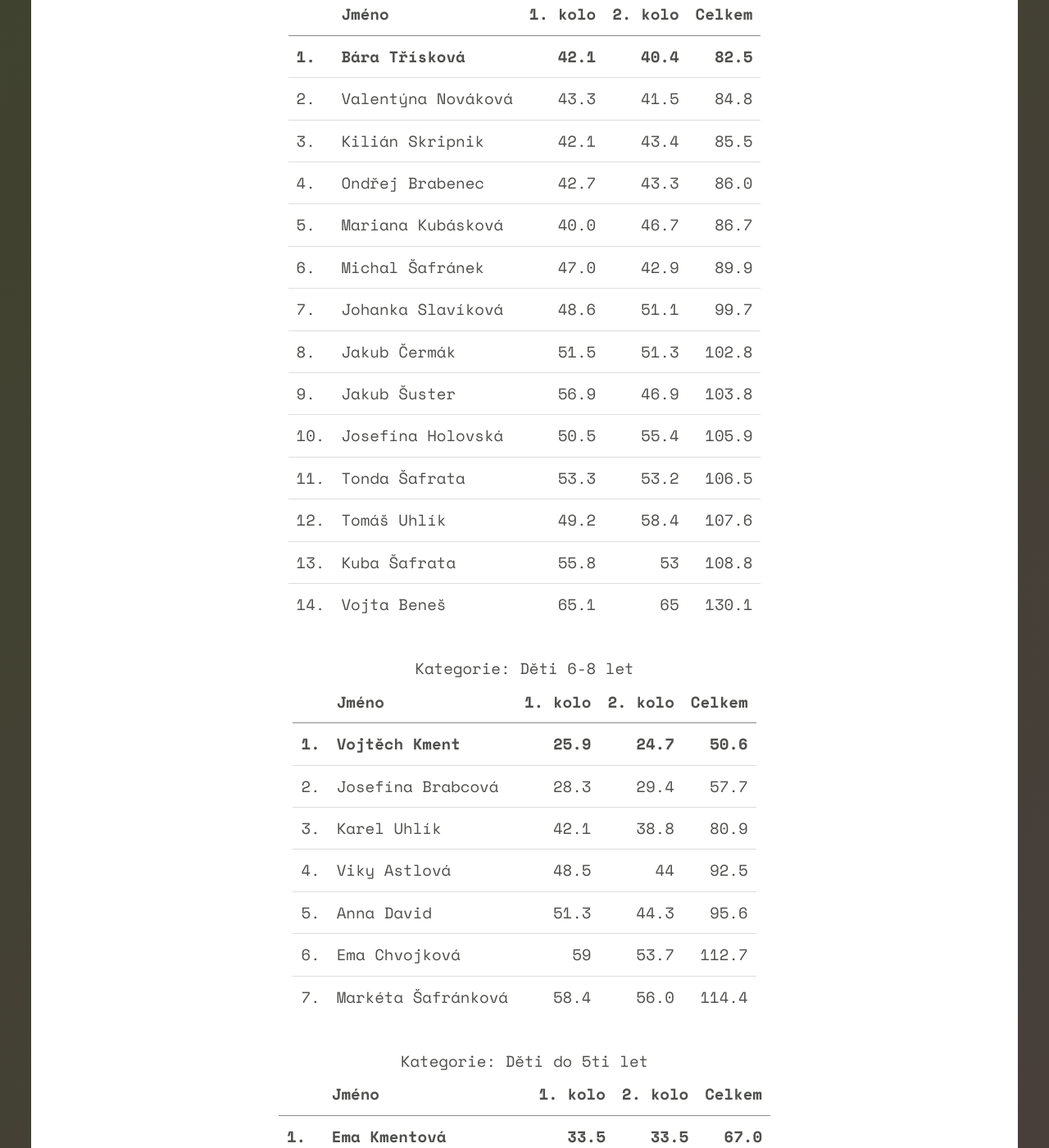
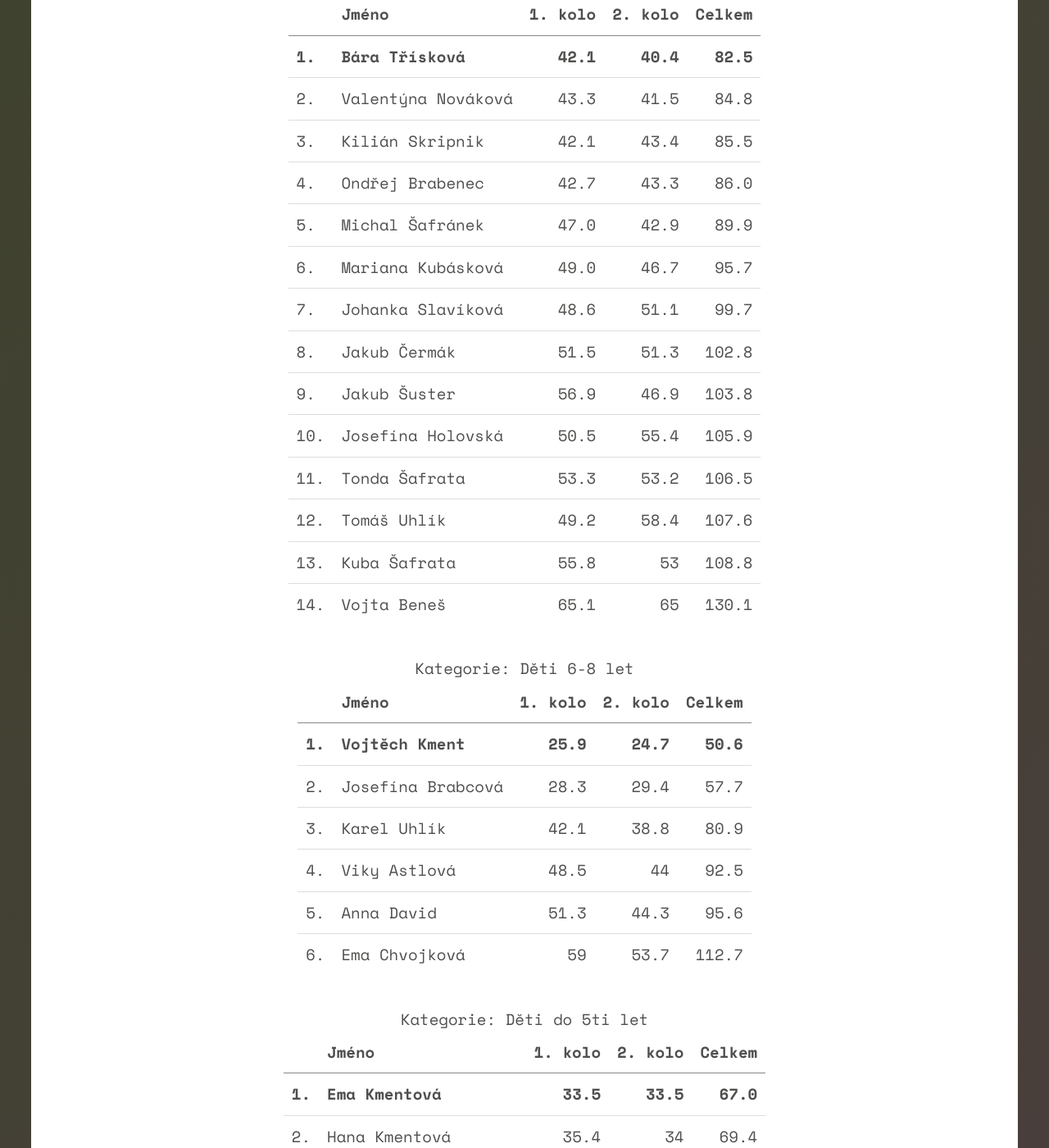
Before and after one commit to me2d09/slalom, a Jekyll site: the page built from _races/2023.md, in a window 1280 px wide and 1400 px high, scrolled down 2486 px. Shown: the whole window at 82% size. Built offline with Jekyll 4.4.1, drawn with Linux system fonts in a browser that asks for light colours; some of the changed text lies outside the part shown.

Commit message:
Update r2023.yml

```diff
--- a/_data/r2023.yml
+++ b/_data/r2023.yml
@@ -52,7 +52,7 @@
       round2: 46.7
     - name: Barbora Cíglerová
       round1: 44
-      round2: 44.7
+      round2: 46.7
     - name: Viktorie Cíglerová
       round1: 42.9
       round2: 39.6
@@ -108,7 +108,7 @@
       round1: 48.6
       round2: 51.1
     - name: Mariana Kubásková
-      round1: 40.0
+      round1: 49.0
       round2: 46.7
     - name: Tomáš Uhlík
       round1: 49.2
@@ -139,9 +139,6 @@
     - name: Karel Uhlík
       round1: 42.1
       round2: 38.8
-    - name: Markéta Šafránková
-      round1: 58.4
-      round2: 56.0
     - name: Vojtěch Kment
       round1: 25.9
       round2: 24.7
@@ -165,9 +162,6 @@
     - name: Milada Šafránková
       round1: 48.9
       round2: 42.2
-    - name: Přemysl Indra
-      round1: 35.6
-      round2: 33.0
     - name: Jonatán Skripnik
       round1: 65.5
       round2: 42.9
```
